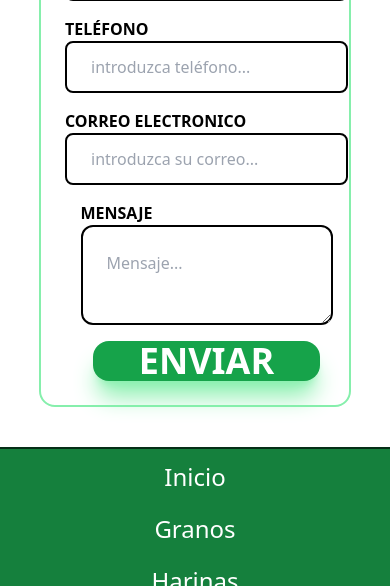
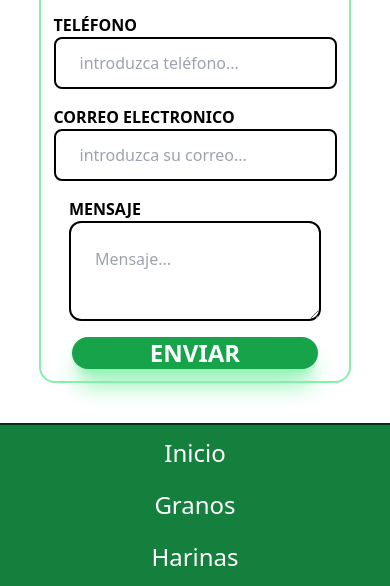
Before and after one commit to JRWebDesigner/Agrofast, an Astro site: page /Contactos in a window 390 px wide. Shown: the part 709-1295 px from the top of the page. Built offline with nearby package versions, Linux system fonts and the light colour scheme; Astro itself is replaced by a stand-in of ours.

Commit message:
final de los finales

```diff
--- a/src/pages/Contactos.astro
+++ b/src/pages/Contactos.astro
@@ -7,8 +7,8 @@ import Layout from "../layouts/Layout.astro"
         <img class="absolute object-cover w-full h-full -z-10" src="/image3.png" alt="foto de cultivo de maiz">
     </div>
     <h2 class="text-center font-bold text-5xl">Contacténos</h2>
-    <div class="grid place-items-center mb-10" >
-        <form class="w-[80%] grid place-items-center border-2 border-green-300 h-auto rounded-2xl p-6 gap-4"   action="https://formsubmit.co/Agrofastsrl@gmail.com" method="POST">
+    <div class="grid place-items-center mb-10 mt-2 " >
+        <form class="w-[80%] grid place-items-center border-2 border-green-300 h-auto rounded-2xl md:p-6 gap-4 py-3"   action="https://formsubmit.co/Agrofastsrl@gmail.com" method="POST">
             <div class="flex flex-col">
                 <label for="name"><strong>NOMBRE</strong></label>
                 <input class="p-6 text center md:min-w-[800px] border-2 border-black rounded-lg max-h-[40px]" type="text" name="name" id="name" placeholder="introduzca su nombre..." required>
@@ -25,10 +25,11 @@ import Layout from "../layouts/Layout.astro"
                 <label for="mensaje"><strong>MENSAJE</strong></label>
                 <textarea placeholder="Mensaje... " class="p-6 md:min-w-[800px] border-2 border-black rounded-xl min-h-[100px]" name="mensaje" id="mensaje"></textarea>
             </div>
-            <button class="w-[80%] rounded-2xl shadow-xl shadow-green-300 bg-green-600 text-white font-bold text-4xl" type="submit">
+            <button class="w-[80%] rounded-2xl shadow-xl shadow-green-300 bg-green-600 text-white font-bold text-2xl md:text-4xl" type="submit">
                     ENVIAR
             </button>
             <input type="hidden" name="_next" value="https://agrofastsrl.com">
+            <input type="hidden" name="_captcha" value="false">
         </form>
     </div>
 </Layout>
```
